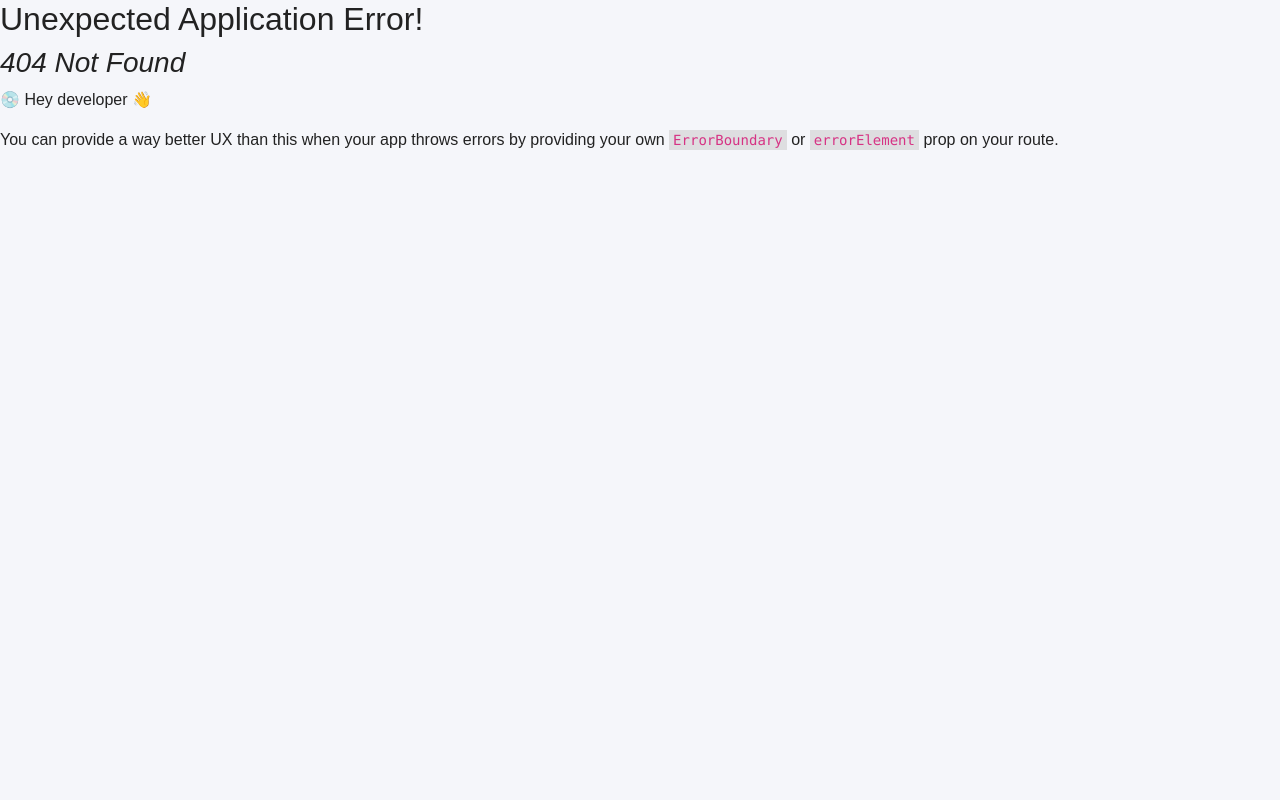
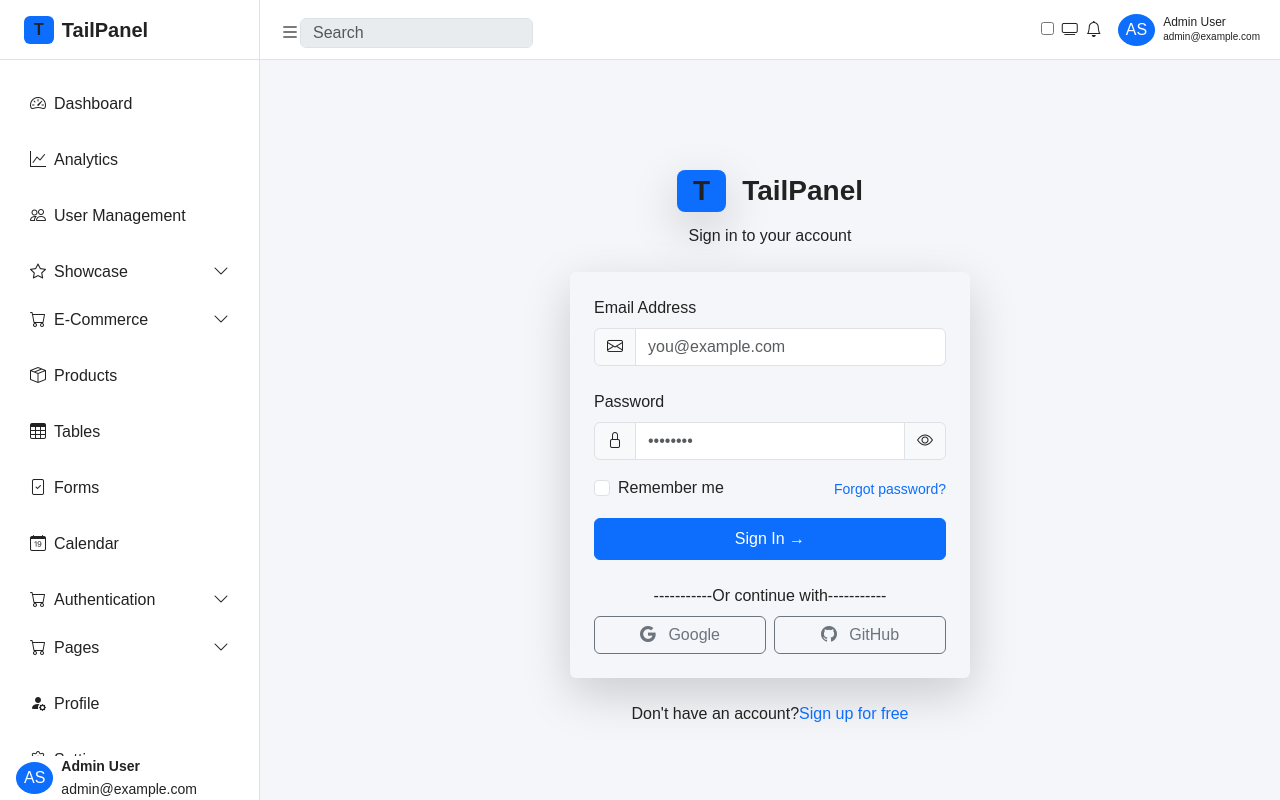
Before and after one commit to Fahadplusplus/Dashboard_Tailpanel, a React (Vite) app: page /login in a window 1280 px wide. Before the commit this address had no page. Built offline with nearby package versions, Linux system fonts and the light colour scheme.

Commit message:
added Links for routing and added login and signup pages

```diff
--- a/src/App.jsx
+++ b/src/App.jsx
@@ -1,11 +1,14 @@
 import Layout from "./layouts/Layout";
+import Login from "./pages/Login";
+import Signup from "./pages/Signup";
 import ThemeProvider from "./context/ThemeProvider";
 import { Outlet } from "react-router-dom";
+
 
 export default function App() {
   return (
     <ThemeProvider>
-      <Layout />
+       <Layout />
     </ThemeProvider>
   );
 }
--- a/src/components/layout/DashboardCard.jsx
+++ b/src/components/layout/DashboardCard.jsx
@@ -13,10 +13,10 @@ const DashboardCard = ({ cardTitle="Add Title", cardSubTitle="Add value", percen
 
     return (
         <>
-            <div className="card rounded-4 p-2 border-0 shadow-sm">
+            <div className="card rounded-4 p-2 border-0 shadow-sm Card">
                 <div className="card-body d-flex">
                     <div>
-                        <h6 className="card-title text-body-secondary" style={{ fontSize: "14px" }}>{cardTitle}</h6>
+                        <h6 className="card-title " style={{ fontSize: "14px" }}>{cardTitle}</h6>
                         <h2 className="card-subtitle my-2 fw-bold" style={{ letterSpacing: "2px", fontSize: "28px" }} >{extra} {cardSubTitle} {extra2}</h2>
 
                         <span className="d-flex">
@@ -24,7 +24,7 @@ const DashboardCard = ({ cardTitle="Add Title", cardSubTitle="Add value", percen
                                 <i className="bi bi-arrow-90deg-right m-0 p-0"></i>
                                 <p className="m-0 p-0 mx-1">{percent}</p>
                             </div>
-                            <p className="card-text ms-2" style={{ fontSize: "14px", color: "rgb(68, 68, 68)" }}>
+                            <p className="card-text ms-2" style={{ fontSize: "14px" }}>
                                 {cardText}
                             </p>
                         </span>
@@ -42,3 +42,6 @@ const DashboardCard = ({ cardTitle="Add Title", cardSubTitle="Add value", percen
 };
 
 export default DashboardCard;
+
+
+// #1c3038 card icon-bg color dark
--- a/src/components/layout/Sidebar.jsx
+++ b/src/components/layout/Sidebar.jsx
@@ -185,13 +185,13 @@ export default function Sidebar({ sidebarState, toggleSidebar }) {
                     {sidebarState !== "collapsed" && openMenu.includes("Authentication") && (
                         <ul className="submenu">
                             <li className="nav-item listitem rounded-2">
-                                <Link to="/analytics" className="nav-link d-flex align-items-center">
+                                <Link to="/login" className="nav-link d-flex align-items-center">
                                     <i className="bi bi-box-arrow-in-right me-2"></i>
                                     <span>Login</span>
                                 </Link>
                             </li>
                              <li className="nav-item listitem rounded-2">
-                                <Link to="/analytics" className="nav-link d-flex align-items-center">
+                                <Link to="/signup" className="nav-link d-flex align-items-center">
                                     <i className="bi bi-person-add me-2"></i>
                                     <span>Sign Up</span>
                                 </Link>
--- a/src/pages/Dashboard.jsx
+++ b/src/pages/Dashboard.jsx
@@ -3,7 +3,7 @@ import DashboardCard from "../components/layout/DashboardCard";
 const Dashboard = () => {
       const cardsData = [
     { id: 1, cardTitle: "Total Revenue", extra:"$", cardSubTitle: 45231.89 , cardText: "vs last month",percent:"21.1%", icon: "bi bi-currency-dollar" },
-    { id: 2, cardTitle: "Active Users", cardSubTitle: 0, cardText: "vs last month", percent: "15.3%", icon: "bi bi-currency-dollar" },
+    { id: 2, cardTitle: "Active Users", cardSubTitle: 750, cardText: "vs last month", percent: "15.3%", icon: "bi bi-currency-dollar" },
     { id: 3, cardTitle: "Total Orders", cardSubTitle: 560, cardText: "vs last month", percent: "4.2%", icon: "bi bi-currency-dollar" },
     { id: 4, cardTitle: "Converstion Rate",extra2:"%", cardSubTitle: 3.42, cardText: "vs last month", percent: "8.7%", icon: "bi bi-currency-dollar" },
 
--- /dev/null
+++ b/src/pages/Login.jsx
@@ -0,0 +1,108 @@
+import { Link } from "react-router-dom"
+
+
+const Login = () => {
+
+    return (
+        <>
+
+            <div className=" container  ">
+
+
+
+                <div className="text-center   d-flex flex-column  align-items-center ">
+
+
+                    <div className="d-flex  gap-3 mb-2" style={{ paddingTop: "90px" }}>
+                        <div className="logo-box bg-primary   px-3 rounded-3 shadow-lg fw-bold fs-3">T</div>
+                        <h2 className="mb-0 lh-base" style={{ fontSize: "28px", fontWeight: "bold" }}>TailPanel</h2>
+                    </div>
+
+                    <p className=" mb-4 mt-1">Sign in to your account</p>
+
+
+                    <div className="Card rounded p-4 shadow-lg " style={{ width: "400px" }}>
+
+                        <form>
+
+
+                            <div className="mb-3 text-start">
+                                <label className="form-label  fs-6">Email Address</label>
+                                <div className="input-group">
+                                     <span className="input-group-text ">
+                                         <i className="bi bi-envelope "></i>
+                                    </span>
+
+
+
+                                    <input type="email" className="form-control " placeholder="you@example.com" />
+                                </div>
+                            </div>
+
+
+                            <div className="mb-3 mt-4 text-start">
+                                <label className="form-label">Password</label>
+                                <div className="input-group">
+                                    <span className="input-group-text ">
+                                        <i className="bi bi-lock"></i>
+                                    </span>
+                                    <input type="password" className="form-control" placeholder="••••••••" />
+                                    <span className="input-group-text">
+                                        <i className="bi bi-eye"></i>
+                                    </span>
+                                </div>
+                            </div>
+
+
+                            <div className="d-flex justify-content-between align-items-center mb-3">
+                                <div className="form-check">
+                                    <input className="form-check-input" type="checkbox" id="remember" />
+                                    <label className="form-check-label" >
+                                        Remember me
+                                    </label>
+                                </div>
+
+                                <a href="#" className="text-decoration-none small">
+                                    Forgot password?
+                                </a>
+                            </div>
+
+
+                     <button  className="btn btn-primary w-100 py-2 mb-3">
+                                Sign In →
+                            </button>
+
+
+                        </form>
+
+
+                        <div className="divider  my-2">-----------Or continue with-----------</div>
+
+
+                        <div className="d-grid gap-2 d-flex justify-content-between mt-2">
+                            <button className="btn btn-outline-secondary social-btn w-100">
+                                <i className="bi bi-google  me-2"></i> Google
+                            </button>
+
+                            <button className="btn btn-outline-secondary social-btn w-100">
+                                <i className="bi bi-github  me-2"></i> GitHub
+                            </button>
+                        </div>
+
+                    </div>
+
+
+                    <p className="mt-4 ">
+                        Don't have an account?
+                        <Link to="" className="text-decoration-none">Sign up for free</Link>
+                    </p>
+
+                </div>
+
+
+            </div>
+        </>
+    )
+}
+
+export default Login
--- /dev/null
+++ b/src/pages/Signup.jsx
@@ -0,0 +1,106 @@
+import React from 'react'
+import { Link } from 'react-router-dom'
+
+function Signup() {
+  return (
+    <>
+         <div className=" container  ">
+
+
+
+                <div className="text-center   d-flex flex-column  align-items-center ">
+
+
+                    <div className="d-flex  gap-3 mb-2" style={{ paddingTop: "90px" }}>
+                        <div className="logo-box bg-primary   px-3 rounded-3 shadow-lg fw-bold fs-3">T</div>
+                        <h2 className="mb-0 lh-base" style={{ fontSize: "28px", fontWeight: "bold" }}>TailPanel</h2>
+                    </div>
+
+                    <p className=" mb-4 mt-1">Sign in to your account</p>
+
+
+                    <div className="Card rounded p-4 shadow-lg " style={{ width: "400px" }}>
+
+                        <form>
+
+
+                            <div className="mb-3 text-start">
+                                <label className="form-label  fs-6">Email Address</label>
+                                <div className="input-group">
+                                     <span className="input-group-text ">
+                                         <i className="bi bi-envelope "></i>
+                                    </span>
+
+
+
+                                    <input type="email" className="form-control " placeholder="you@example.com" />
+                                </div>
+                            </div>
+
+
+                            <div className="mb-3 mt-4 text-start">
+                                <label className="form-label">Password</label>
+                                <div className="input-group">
+                                    <span className="input-group-text ">
+                                        <i className="bi bi-lock"></i>
+                                    </span>
+                                    <input type="password" className="form-control" placeholder="••••••••" />
+                                    <span className="input-group-text">
+                                        <i className="bi bi-eye"></i>
+                                    </span>
+                                </div>
+                            </div>
+
+
+                            <div className="d-flex justify-content-between align-items-center mb-3">
+                                <div className="form-check">
+                                    <input className="form-check-input" type="checkbox" id="remember" />
+                                    <label className="form-check-label" >
+                                        Remember me
+                                    </label>
+                                </div>
+
+                                <a href="#" className="text-decoration-none small">
+                                    Forgot password?
+                                </a>
+                            </div>
+
+
+                     <button  className="btn btn-primary w-100 py-2 mb-3">
+                                Sign In →
+                            </button>
+
+
+                        </form>
+
+
+                        <div className="divider  my-2">-----------Or continue with-----------</div>
+
+
+                        <div className="d-grid gap-2 d-flex justify-content-between mt-2">
+                            <button className="btn btn-outline-secondary social-btn w-100">
+                                <i className="bi bi-google  me-2"></i> Google
+                            </button>
+
+                            <button className="btn btn-outline-secondary social-btn w-100">
+                                <i className="bi bi-github  me-2"></i> GitHub
+                            </button>
+                        </div>
+
+                    </div>
+
+
+                    <p className="mt-4 ">
+                        Already have an account?
+                        <Link to="" className="text-decoration-none">Login</Link>
+                    </p>
+
+                </div>
+
+
+            </div>
+    </>
+  )
+}
+
+export default Signup
--- a/src/styles/Layout.css
+++ b/src/styles/Layout.css
@@ -2,12 +2,15 @@
   --sidebar-bg: #ffffff;
   --main-bg: #f5f6fa;
   --text: #222;
+  --Card-bg: #f5f6fa;
 }
 
 [data-theme="dark"] {
   --sidebar-bg: #0f172a;
   --main-bg: #020617;
   --text: white;
+  --Card-bg: #1f293b;
+
 }
 .bi {
   color: var(--icon-color);
@@ -18,6 +21,10 @@ body {
   background: var(--main-bg);
   color: var(--text);
   font-family: sans-serif;
+}
+.Card{
+  background: var(--Card-bg);
+  color: var(--text);
 }
 
 .layout {
```
Also changed, not shown: src/layouts/Layout.jsx (+3 -5 lines), src/main.jsx (+18 -0 lines).
